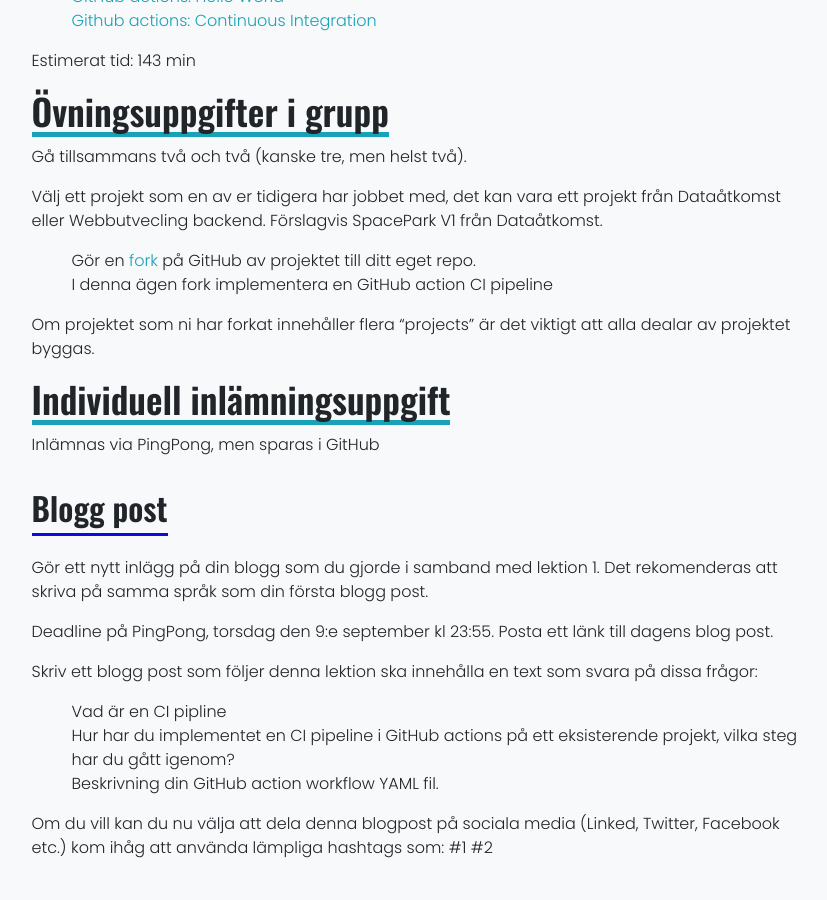
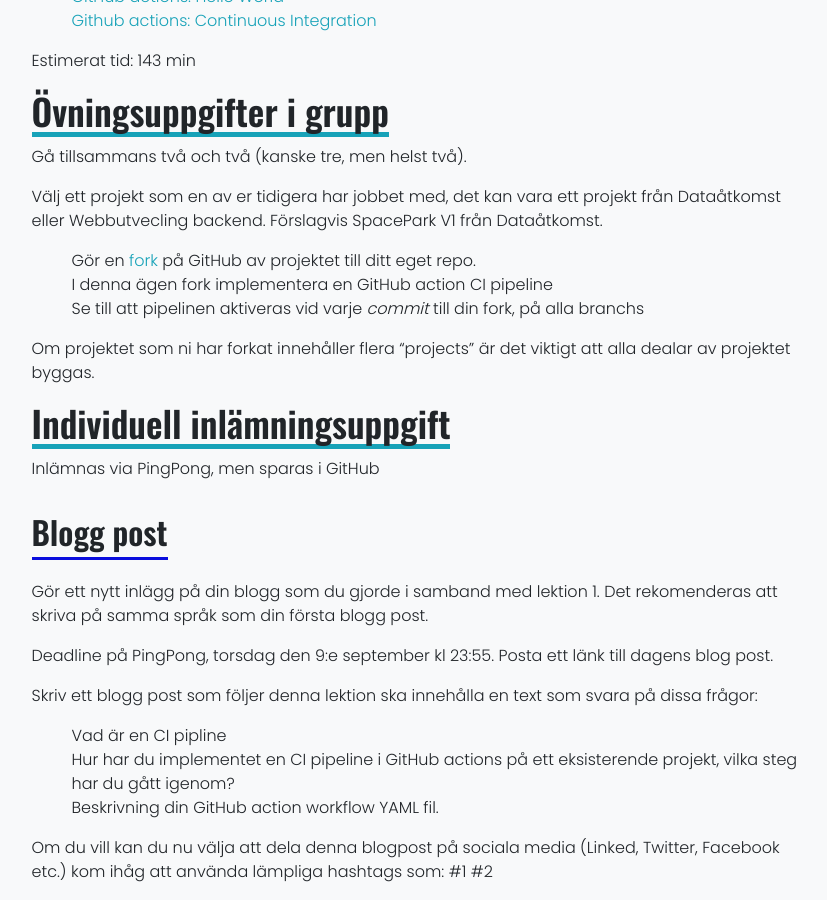
Before and after one commit to PGBSNH20/PGBSNH20-molnapplikationer, a Jekyll site: the page built from lectures/02-ci.md, in a window 1280 px wide and 900 px high, scrolled down 2482 px. Shown: the whole window, without its empty margins (220-1047 px from the left). Built offline with Jekyll 4.4.1, drawn with Linux system fonts in a browser that asks for light colours; nearby versions of some CDN libraries; before the commit the page ends 3358 px from its top, so only the background shows below that.

Commit message:
Updates assignment

```diff
--- a/lectures/02-ci.md
+++ b/lectures/02-ci.md
@@ -38,6 +38,7 @@ Gå tillsammans två och två (kanske tre, men helst två).
 Välj ett projekt som en av er tidigera har jobbet med, det kan vara ett projekt från Dataåtkomst eller Webbutvecling backend. Förslagvis SpacePark V1 från Dataåtkomst.
 * Gör en [fork](https://docs.github.com/en/github/collaborating-with-pull-requests/working-with-forks/about-forks) på GitHub av projektet till ditt eget repo.
 * I denna ägen fork implementera en GitHub action CI pipeline
+* Se till att pipelinen aktiveras vid varje *commit* till din fork, på alla branchs
 
 Om projektet som ni har forkat innehåller flera "projects" är det viktigt att alla dealar av projektet byggas.
 
```
